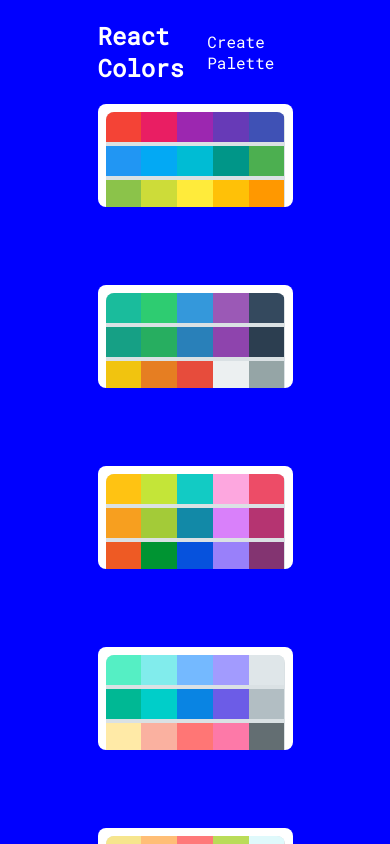
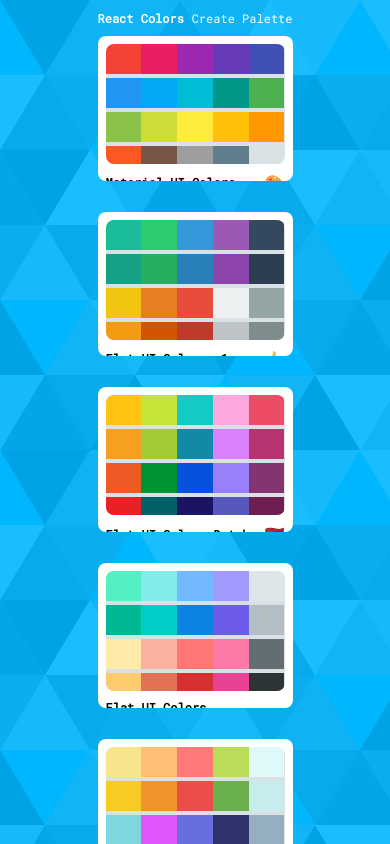
Before and after one commit to swpril/The-Color-Store, a React (Create React App) app: page / in a window 390 px wide. Built offline with nearby package versions, Linux system fonts and the light colour scheme.

Commit message:
added BackgroundImage

```diff
--- a/src/Components/PaletteList.js
+++ b/src/Components/PaletteList.js
@@ -13,7 +13,7 @@
         <div className={classes.root}>
             <div className={classes.container}>
                 <nav className={classes.nav}>
-                    <h1>React Colors </h1>
+                    <h1 className={classes.title}>React Colors </h1>
                     <Link to='/palette/new' className={classes.link}>Create Palette</Link>
                 </nav>
                 <div className={classes.palettes}>
--- a/src/Styles/PaletteList.js
+++ b/src/Styles/PaletteList.js
@@ -1,13 +1,15 @@
 import { makeStyles } from '@material-ui/core';
-
+import bg from '../Components/images/bg.svg'
 const useStyles = makeStyles((theme) => ({
     root: {
-        backgroundColor: 'blue',
+        backgroundColor: '#00b7ff',
         height: '100vh',
         display: 'flex',
         alignItems: 'flex-start ',
         justifyContent: 'center ',
         overflowY: 'scroll',
+        /* background by SVGBackgrounds.com */
+        backgroundImage: `url(${bg})`
     },
     container: {
         width: '50%',
@@ -15,8 +17,8 @@
         alignItems: 'flex-start',
         flexDirection: 'column',
         flexWrap: 'wrap',
-        [theme.breakpoints.up(961)]: {
-            width: '75%'
+        [theme.breakpoints.up(1281)]: {
+            width: '70%'
         }
     },
     nav: {
@@ -28,7 +30,11 @@
     },
     link: {
         color: 'white',
-        textDecoration: 'none'
+        textDecoration: 'none',
+        textAlign: 'end',
+        [theme.breakpoints.down('xs')]: {
+            fontSize: theme.spacing(1.5)
+        }
     },
     palettes: {
         boxSizing: 'border-box',
@@ -38,9 +44,16 @@
         gridGap: '5%',
         [theme.breakpoints.between('sm', 959)]: {
             gridTemplateColumns: 'repeat(2,50%)',
+            gridGap: '3 %',
         },
         [theme.breakpoints.down('599')]: {
             gridTemplateColumns: 'repeat(1,100%)',
+            gridGap: '2%',
+        }
+    },
+    title: {
+        [theme.breakpoints.down('xs')]: {
+            fontSize: theme.spacing(1.5)
         }
     }
 }));
```
Also changed, not shown: src/Components/images/bg.svg (added).
